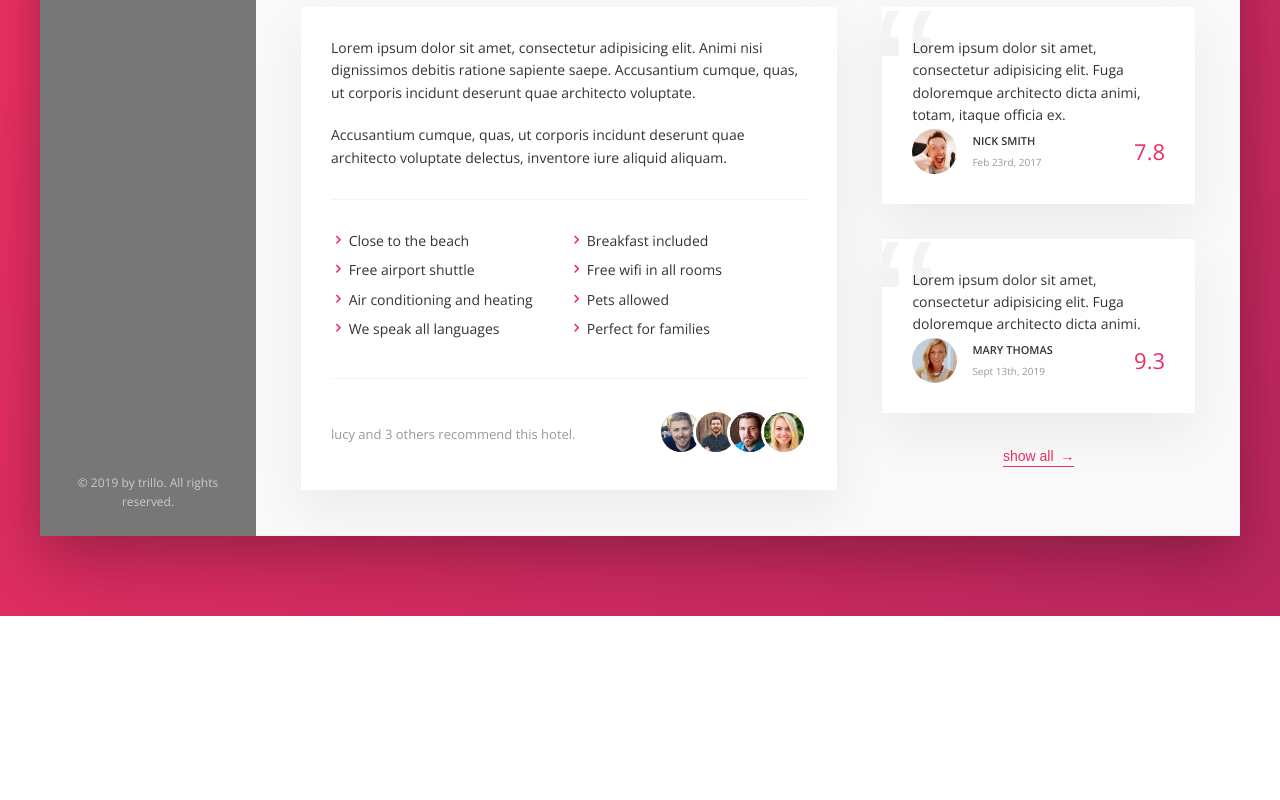
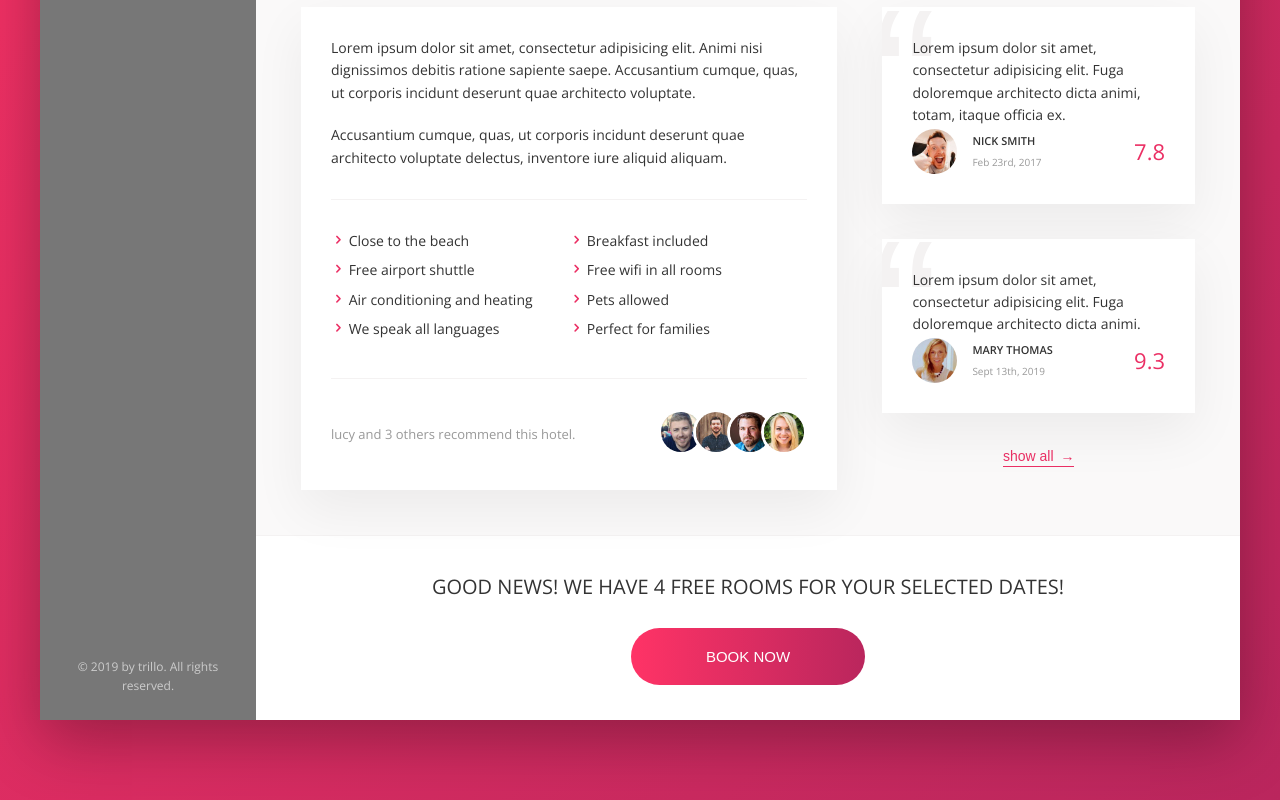
Before and after one commit to jangam-sridhar-reddy/trillo-project-scss-and-flex-box, a website built with webpack: page src/index.html in a window 1280 px wide. Shown: the part 640-1440 px from the top of the page. Before the commit the page ends 1256 px from the top, so only its background shows below. Built offline with nearby package versions, Linux system fonts and the light colour scheme; a web font is replaced by a local one.

Commit message:
cta section completed.

```diff
--- a/src/assets/sass/_component.scss
+++ b/src/assets/sass/_component.scss
@@ -461,3 +461,78 @@
         font-family: sans-serif;
     }
 }
+
+// /////////////////////////////////////////////////
+// cta
+
+.cta {
+    padding: 3.5rem 0;
+    text-align: center;
+
+    &__book-now{
+        text-transform: uppercase;
+        font-size: 2rem;
+        font-weight: 300;
+        margin-bottom: 2.5rem;
+    }
+
+}
+
+// /////////////////////////////////////////////////
+// btn
+
+.btn {
+
+    font-size: 1.5rem;
+    font-weight: 300;
+    text-transform: uppercase;
+    border-radius: 10rem;
+    border: none;
+    background-image: linear-gradient(to right, var(--color-primary-light), var(--color-primary-dark) );
+    color: #fff;
+    position: relative;
+    overflow: hidden;
+    cursor: pointer;
+    backface-visibility: hidden;
+
+    & > * {
+        display: inline-block;
+        height: 100%;
+        width: 100%;
+        transition: all 0.2s;
+        backface-visibility: hidden;
+
+    }
+
+    &__visible {
+
+        padding: 2rem 7.5rem;
+    }
+
+    &__invisible {
+        position: absolute;
+        left: 0;
+        top: -100%;
+        padding: 2rem 0rem;
+
+    }
+
+    &:hover{
+        background-image: linear-gradient(to left, var(--color-primary-light), var(--color-primary-dark) );
+        .btn {
+            &__visible {
+                transform: translateY(100%);
+            }
+
+            &__invisible {
+                top: 0;
+            }
+        }
+
+    }
+
+    &:focus {
+        outline: none;
+        animation: pulsate 1s infinite;
+    }
+}
--- a/src/index.html
+++ b/src/index.html
@@ -253,6 +253,18 @@
               </figure>
               <button class="btn-inline">show all <span>&rarr;</span></button>
             </div>
+
+          </div>
+
+          <div class="cta">
+            <h2 class="cta__book-now">
+              Good news! We have 4 free rooms for your selected dates!
+            </h2>
+            <button class="btn">
+              <span class="btn__visible">Book now</span>
+              <span class="btn__invisible">Only four rooms left</span>
+
+            </button>
           </div>
         </main>
       </div>
```
